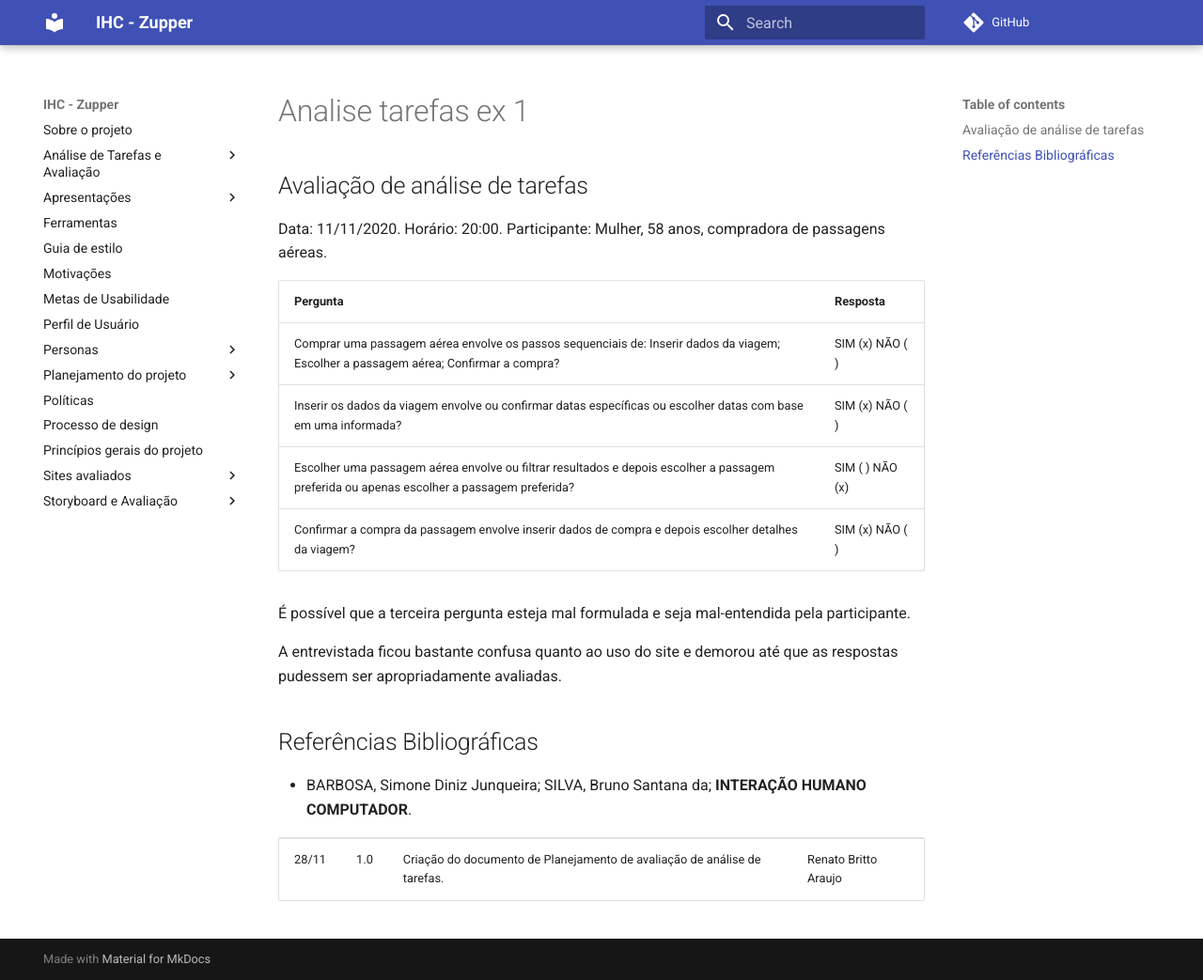
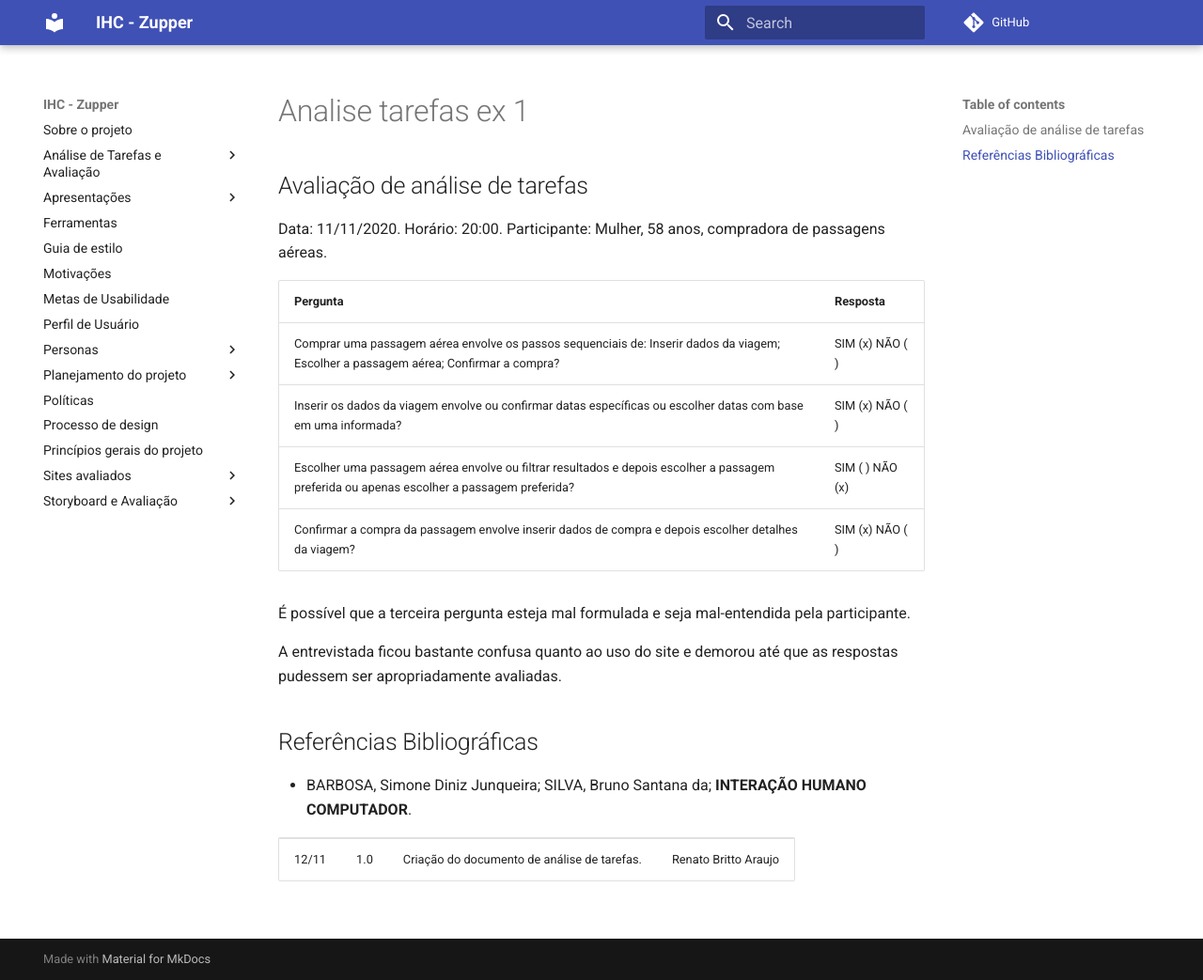
Before and after one commit to Interacao-Humano-Computador/2020.1-Grupo06TA, an MkDocs documentation site: the page built from docs/analise-tarefas-ex-1.md, in a window 1280 px wide and 1043 px high. Shown: the whole window at 94% size. Built offline with MkDocs 1.6.1 and Material for MkDocs 9.7.7, drawn with Linux system fonts in a browser that asks for light colours; comment, search, counter and statistics services are not loaded.

Commit message:
Fixing incorrect date

```diff
--- a/docs/analise-tarefas-ex-1.md
+++ b/docs/analise-tarefas-ex-1.md
@@ -21,9 +21,9 @@ A entrevistada ficou bastante confusa quanto ao uso do site e demorou até que a
 
 <table>
   <tr>
-    <td>28/11</td>
+    <td>12/11</td>
     <td>1.0</td>
-    <td>Criação do documento de Planejamento de avaliação de análise de tarefas.</td>
+    <td>Criação do documento de análise de tarefas.</td>
     <td>Renato Britto Araujo</td>
   </tr>
 </table>
```
